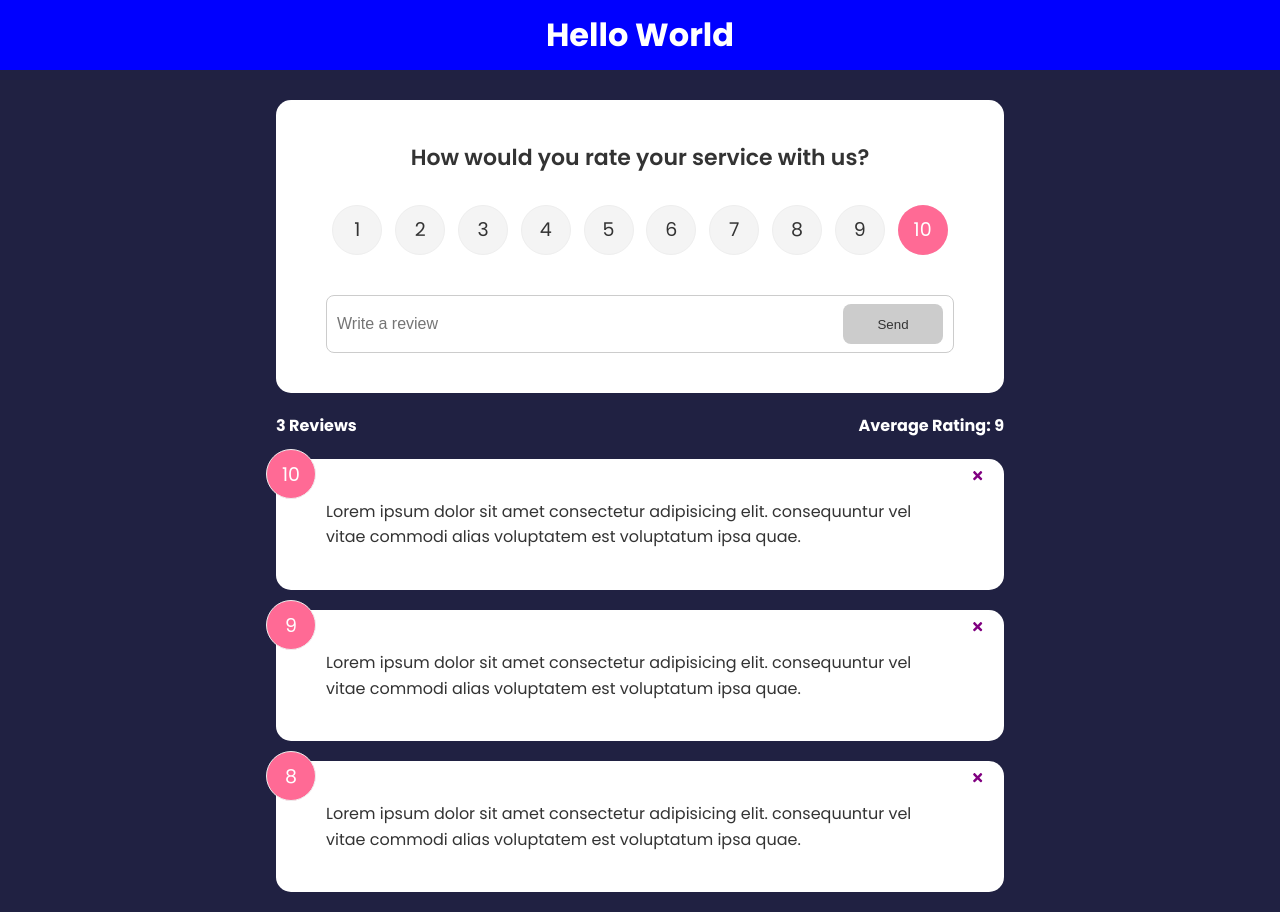
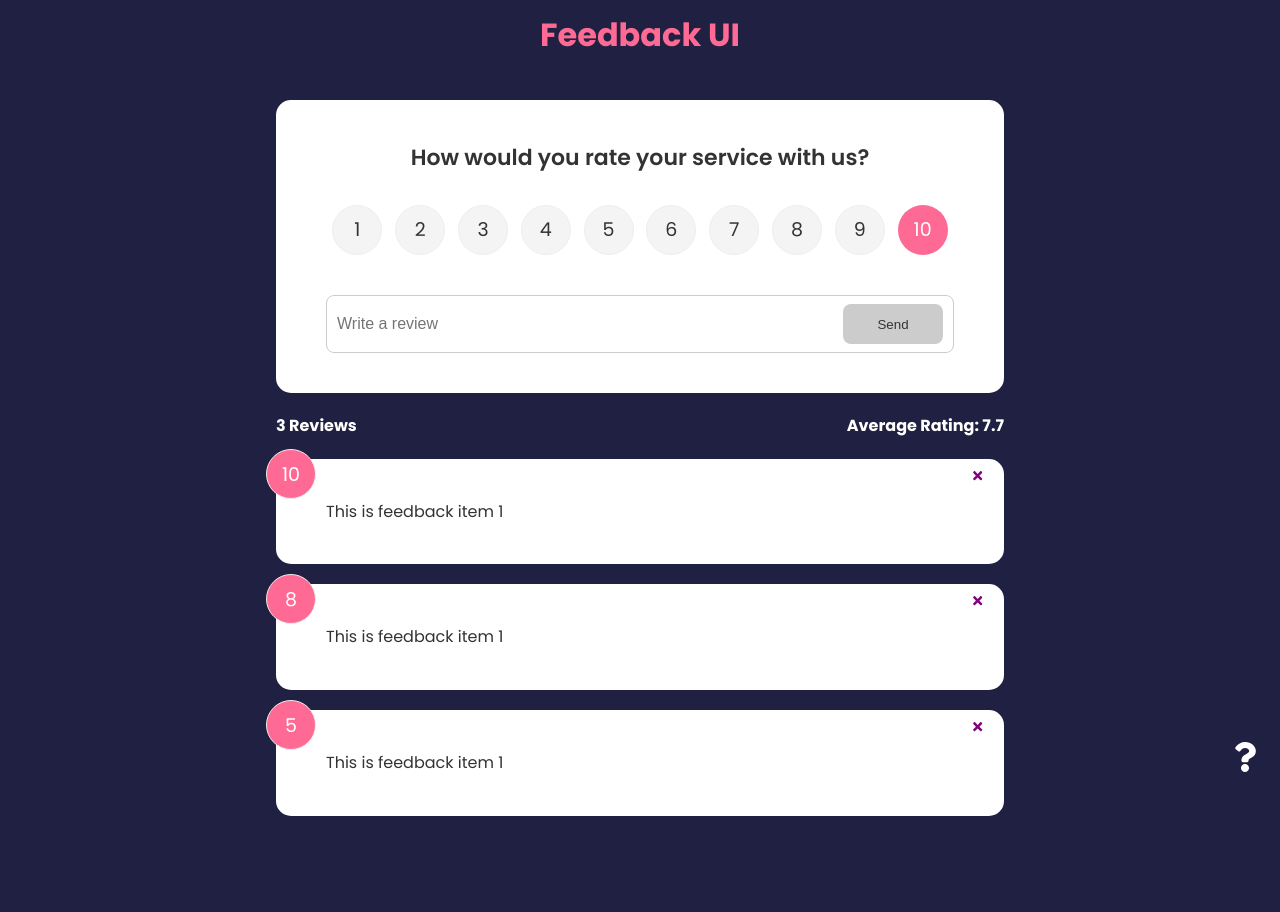
Before and after one commit to justin-hill426/feedback-app, a React (Create React App) app: page / in a window 1280 px wide. After the commit the page ends 836 px from the top, so only its background shows below. Built offline with nearby package versions, Linux system fonts and the light colour scheme.

Commit message:
Added global context state

```diff
--- a/package.json
+++ b/package.json
@@ -10,6 +10,7 @@
     "react": "^17.0.2",
     "react-dom": "^17.0.2",
     "react-icons": "^4.3.1",
+    "react-router-dom": "^6.2.1",
     "react-scripts": "5.0.0",
     "uuid": "^8.3.2",
     "web-vitals": "^2.1.4"
--- a/src/App.js
+++ b/src/App.js
@@ -1,34 +1,33 @@
-import { useState } from "react";
+import { BrowserRouter as Router, Route, Routes } from "react-router-dom";
 import FeedbackForm from "./components/FeedbackForm";
 import FeedbackList from "./components/FeedbackList";
 import FeedbackStats from "./components/FeedbackStats";
 import Header from "./components/Header";
-import FeedbackData from "./data/FeedbackData";
-import { v4 as uuidv4 } from 'uuid';
+import AboutPage from "./pages/AboutPage";
+import AboutIconLink from "./components/AboutIconLink";
+import {FeedbackProvider} from './context/FeedbackContext';
 
 function App() {
-  const [feedback, setFeedback] = useState(FeedbackData);
 
-  const deleteFeedback = (id) => {
-    if(window.confirm('Are you sure you want to delete?')) {
-      setFeedback(feedback.filter((item) => item.id !== id));
-    }
-  }
-
-  const addFeedback = (newFeedback) => {
-    newFeedback.id = uuidv4();
-    setFeedback([newFeedback, ...feedback])
-  }
-
-  return (
-    <>
-      <Header text="Hello World" />
-      <div className="container">
-        <FeedbackForm handleAdd={addFeedback} />
-        <FeedbackStats feedback={feedback} />
-        <FeedbackList feedback={feedback} handleDelete={deleteFeedback}/>
-      </div>
-    </>
+   return (
+    <FeedbackProvider>
+      <Router>
+        <Header />
+        <div className="container">
+          <Routes>
+            <Route exact path='/' element={
+              <>
+              <FeedbackForm />
+              <FeedbackStats/>
+              <FeedbackList/>
+              </>
+            }></Route>
+            <Route path='/about' element={<AboutPage/>} />
+          </Routes>
+          <AboutIconLink/>
+        </div>
+      </Router>
+    </FeedbackProvider>
   )
 }
 export default App;
--- /dev/null
+++ b/src/components/AboutIconLink.js
@@ -0,0 +1,15 @@
+import React from 'react';
+import {FaQuestion} from 'react-icons/fa';
+import {Link} from 'react-router-dom';
+
+const AboutIconLink = () => {
+  return (
+  <div className='about-link'>
+    <Link to='/about'>
+      <FaQuestion size={30} />
+    </Link>
+  </div>
+  );
+};
+
+export default AboutIconLink;
--- a/src/components/FeedbackForm.js
+++ b/src/components/FeedbackForm.js
@@ -1,14 +1,17 @@
 import React from 'react';
 import Card from './shared/Card';
-import {useState} from 'react';
+import {useState, useContext} from 'react';
 import Button from './shared/Button';
 import RatingSelect from './RatingSelect';
+import FeedbackContext from '../context/FeedbackContext';
 
-const FeedbackForm = ({handleAdd}) => {
+const FeedbackForm = () => {
   const [text, setText] = useState('');
   const [rating, setRating] = useState('');
   const [btnDisabled, setBtnDisabled] = useState(true);
   const [message, setMessage] = useState('');
+
+  const {addFeedback} = useContext(FeedbackContext);
 
   const handleTextChange = (e) => {
     if(text === '') {
@@ -33,9 +36,8 @@
         rating: rating === ''? 10: rating,
       }
     }
-    handleAdd(newFeedback);
+    addFeedback(newFeedback);
     setText('');
-
   }
 
   return (
--- a/src/components/FeedbackItem.js
+++ b/src/components/FeedbackItem.js
@@ -1,15 +1,17 @@
 import Card from "./shared/Card";
 import PropTypes from 'prop-types';
-import { FaTimes } from 'react-icons/fa'
+import { FaTimes } from 'react-icons/fa';
+import { useContext } from "react";
+import FeedbackContext from "../context/FeedbackContext";
 
 
-function FeedbackItem({item, handleDelete}) {
-
+function FeedbackItem({item}) {
+  const {deleteFeedback} = useContext(FeedbackContext);
 
   return (
     <Card>
       <div className='num-display'>{item.rating}</div>
-      <button onClick={() => handleDelete(item.id)} className="close">
+      <button onClick={() => deleteFeedback(item.id)} className="close">
         <FaTimes color="purple" />
       </button>
       <div className='text-display'>{item.text}</div>
--- a/src/components/FeedbackList.js
+++ b/src/components/FeedbackList.js
@@ -1,9 +1,12 @@
 import {motion, AnimatePresence} from 'framer-motion'
 import React from 'react';
 import FeedbackItem from './FeedbackItem';
-import PropTypes from 'prop-types';
+import {useContext} from 'react';
+import FeedbackContext from '../context/FeedbackContext';
 
-const FeedbackList = ({feedback, handleDelete}) => {
+const FeedbackList = () => {
+  const {feedback} = useContext(FeedbackContext)
+
   if(!feedback || feedback.length === 0) {
     return <p>No Feedback Yet!</p>
   }
@@ -17,7 +20,7 @@
           animate={{opacity: 1}}
           exit={{opacity: 0}}
         >
-        <FeedbackItem key={item.id} item={item} handleDelete={handleDelete}/>
+        <FeedbackItem key={item.id} item={item}/>
       </motion.div>
     ))}
     </AnimatePresence>
@@ -30,14 +33,4 @@
   // </div>;
 };
 
-FeedbackList.propTypes = {
-  feedback: PropTypes.arrayOf(
-    PropTypes.shape({
-      id: PropTypes.number.isRequired,
-      text: PropTypes.string.isRequired,
-      rating: PropTypes.number.isRequired,
-    })
-  )
-}
-
 export default FeedbackList;
--- a/src/components/FeedbackStats.js
+++ b/src/components/FeedbackStats.js
@@ -1,8 +1,11 @@
 import React from 'react';
 import PropTypes from 'prop-types';
+import {useContext} from 'react';
+import FeedbackContext from '../context/FeedbackContext';
 
 
-const FeedbackStats = ({feedback}) => {
+const FeedbackStats = () => {
+  const {feedback} = useContext(FeedbackContext);
   //Calculate Ratings avg
   let average = feedback.reduce((acc, cur) => {
     return acc + cur.rating
@@ -16,8 +19,5 @@
   </div>;
 };
 
-FeedbackStats.propTypes = {
-  feedback: PropTypes.array.isRequired,
-}
 
 export default FeedbackStats;
--- a/src/components/Header.js
+++ b/src/components/Header.js
@@ -2,9 +2,9 @@
 import PropTypes from 'prop-types';
 
 
-const Header = ({ text }) => {
+const Header = ({text}) => {
   return (
-      <header style={{ backgroundColor: 'blue'}}>
+      <header style={{ color: '#ff6a95'}}>
         <div className='container'>
           <h1>{text}</h1>
         </div>
--- /dev/null
+++ b/src/context/FeedbackContext.js
@@ -0,0 +1,46 @@
+import {createContext, useState} from 'react';
+import { v4 as uuidv4 } from 'uuid';
+
+const FeedbackContext = createContext()
+
+export const FeedbackProvider = ({children}) => {
+  const [feedback, setFeedback] = useState([
+    {
+      id: 1,
+      text: 'This is feedback item 1',
+      rating: 10,
+    },
+    {
+      id: 2,
+      text: 'This is feedback item 1',
+      rating: 8,
+    },
+    {
+      id: 3,
+      text: 'This is feedback item 1',
+      rating: 5,
+    },
+  ])
+
+  const deleteFeedback = (id) => {
+    if(window.confirm('Are you sure you want to delete?')) {
+      setFeedback(feedback.filter((item) => item.id !== id));
+    }
+  }
+
+
+  const addFeedback = (newFeedback) => {
+    newFeedback.id = uuidv4();
+    setFeedback([newFeedback, ...feedback])
+  }
+
+  return <FeedbackContext.Provider value={{
+    feedback,
+    deleteFeedback,
+    addFeedback,
+  }}>
+    {children}
+  </FeedbackContext.Provider>
+}
+
+export default FeedbackContext;
--- /dev/null
+++ b/src/pages/AboutPage.js
@@ -0,0 +1,18 @@
+import React from 'react';
+import Card from '../components/shared/Card';
+import {Link} from 'react-router-dom';
+
+const AboutPage = () => {
+  return <Card>
+    <div className='about'>
+      <h1>About This Project</h1>
+      <p>This is a React app to leave feedback for a product or service</p>
+      <p>Version: 1.0.0</p>
+      <p>
+        <Link to='/'>Back To Home</Link>
+      </p>
+    </div>
+  </Card>;
+};
+
+export default AboutPage;
```
Also changed, not shown: 1 other file (tests, documents, lock files or other folders).
